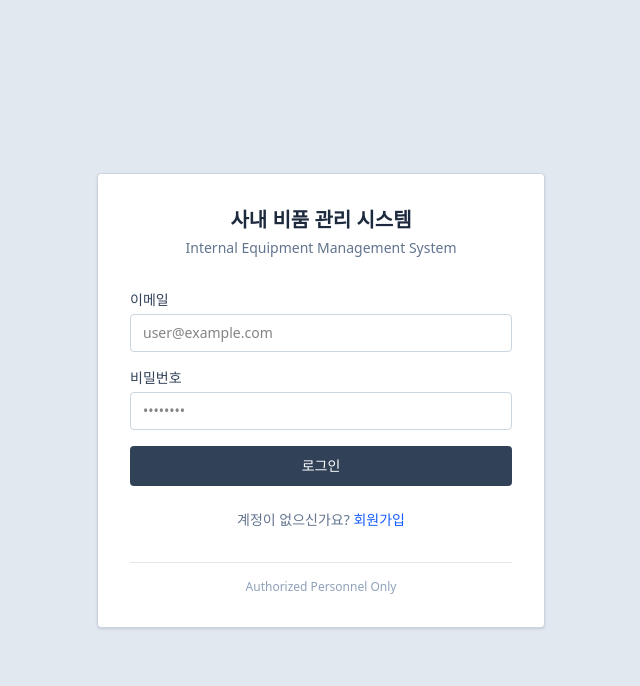
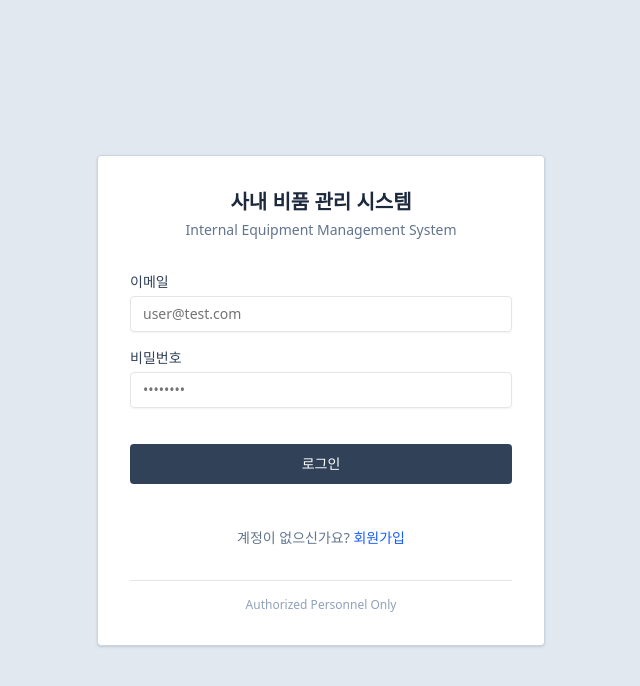
Before and after one commit to akh820/equip-request, a React app in the folder frontend/: page /login in a window 1280 px wide. Shown: the top 686 px of the page, without its empty margins (319-959 px from the left). Built offline with nearby package versions, Linux system fonts and the light colour scheme; the HTML template or start-up script is replaced by a standard one.

Commit message:
feat : axios 설정 및 로그인 기능, 스타일 수정

```diff
--- /dev/null
+++ b/frontend/src/lib/api.ts
@@ -0,0 +1,30 @@
+import axios from "axios";
+
+const api = axios.create({
+  baseURL: "/api",
+  headers: {
+    "Content-Type": "application/json",
+  },
+});
+
+api.interceptors.request.use(
+  (config) => {
+    // TODO: 나중에 JWT 토큰 추가
+    return config;
+  },
+  (error) => {
+    return Promise.reject(error);
+  }
+);
+
+api.interceptors.response.use(
+  (response) => response,
+  (error) => {
+    if (error.response?.status === 401) {
+      window.location.href = "/login";
+    }
+    return Promise.reject(error);
+  }
+);
+
+export default api;
--- a/frontend/src/pages/LoginPage.tsx
+++ b/frontend/src/pages/LoginPage.tsx
@@ -1,6 +1,47 @@
-import { Link } from "react-router";
+import { Link, useNavigate } from "react-router";
+import { useState } from "react";
+import { useAuthStore } from "@/stores/authStore";
+import { Input } from "@/components/ui/input";
+import api from "@/lib/api";
+import { Button } from "@/components/ui/button";
 
 export default function LoginPage() {
+  const navigate = useNavigate();
+  const { setAuth } = useAuthStore();
+  const [email, setEmail] = useState("");
+  const [password, setPassword] = useState("");
+  const [error, setError] = useState("");
+  const [loading, setLoading] = useState(false);
+
+  const handleSubmit = async (e: React.FormEvent) => {
+    // 브라우저는 submit 버튼을 누르면 무조건 페이지를 새로고침하여서버로 데이터를 보내려 하기때문에 방지용
+    e.preventDefault();
+    setError("");
+    setLoading(true);
+
+    try {
+      const response = await api.post("/auth/login", { email, password });
+      const {
+        id,
+        name,
+        email: userEmail,
+        role,
+        accessToken,
+        refreshToken,
+      } = response.data;
+
+      // authStore에 저장
+      setAuth({ id, name, email: userEmail, role }, accessToken, refreshToken);
+
+      // 홈으로 이동
+      navigate("/");
+    } catch (err: any) {
+      setError(err.response?.data?.message || "로그인에 실패했습니다.");
+    } finally {
+      setLoading(false);
+    }
+  };
+
   return (
     <div className="flex-1 flex items-center justify-center bg-slate-200 p-4 min-h-screen">
       <div className="bg-white p-8 rounded border border-slate-300 shadow-sm max-w-md w-full">
@@ -11,33 +52,46 @@ export default function LoginPage() {
           Internal Equipment Management System
         </p>
 
-        <form className="space-y-4">
+        {error && (
+          <div className="mb-4 p-3 bg-red-50 border border-red-200 text-red-700 text-sm rounded">
+            {error}
+          </div>
+        )}
+
+        <form className="space-y-4" onSubmit={handleSubmit}>
           <div>
             <label className="block text-sm font-medium text-slate-700 mb-1">
               이메일
             </label>
-            <input
+            <Input
               type="email"
-              className="w-full px-3 py-2 border border-slate-300 rounded text-sm focus:outline-none focus:border-slate-500"
-              placeholder="user@example.com"
+              value={email}
+              onChange={(e) => setEmail(e.target.value)}
+              className="rounded"
+              placeholder="user@test.com"
+              required
             />
           </div>
           <div>
             <label className="block text-sm font-medium text-slate-700 mb-1">
               비밀번호
             </label>
-            <input
+            <Input
               type="password"
-              className="w-full px-3 py-2 border border-slate-300 rounded text-sm focus:outline-none focus:border-slate-500"
+              value={password}
+              onChange={(e) => setPassword(e.target.value)}
+              className="rounded"
               placeholder="••••••••"
+              required
             />
           </div>
-          <button
+          <Button
             type="submit"
-            className="w-full py-2.5 bg-slate-700 hover:bg-slate-800 text-white rounded font-medium transition text-sm"
+            disabled={loading}
+            className="w-full my-5 py-5 bg-slate-700 hover:bg-slate-800 text-white rounded font-medium transition text-sm disabled:opacity-50 disabled:cursor-not-allowed"
           >
-            로그인
-          </button>
+            {loading ? "로그인 중..." : "로그인"}
+          </Button>
         </form>
 
         <div className="mt-6 text-center text-sm text-slate-500">
```
